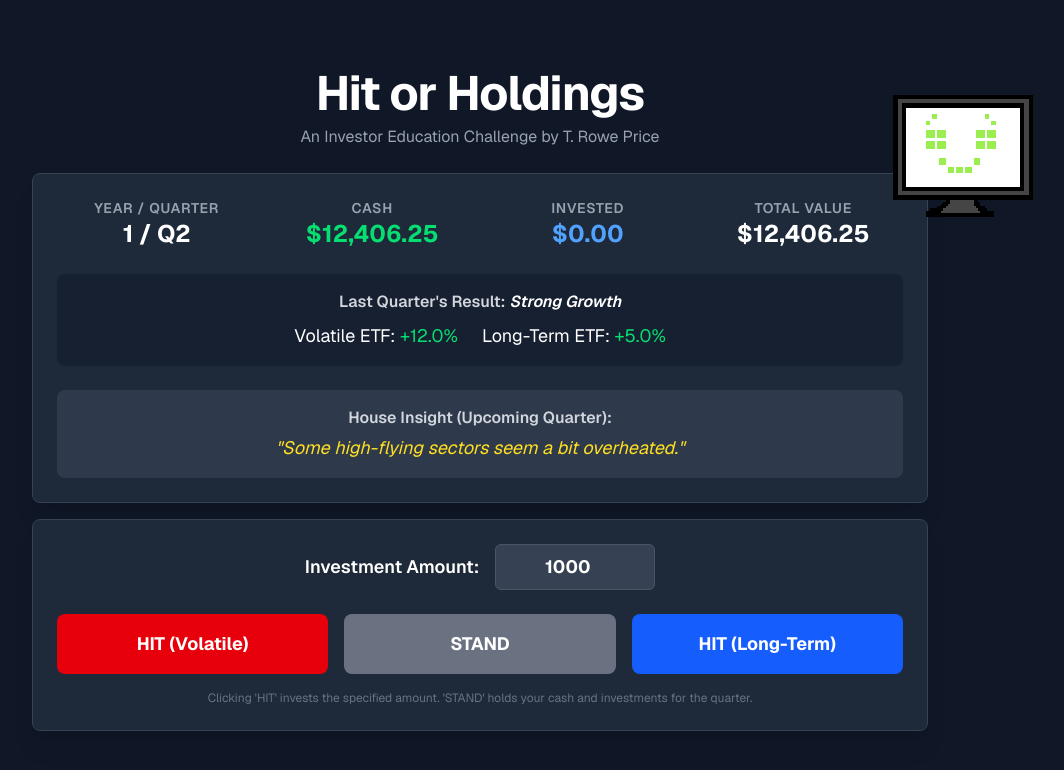
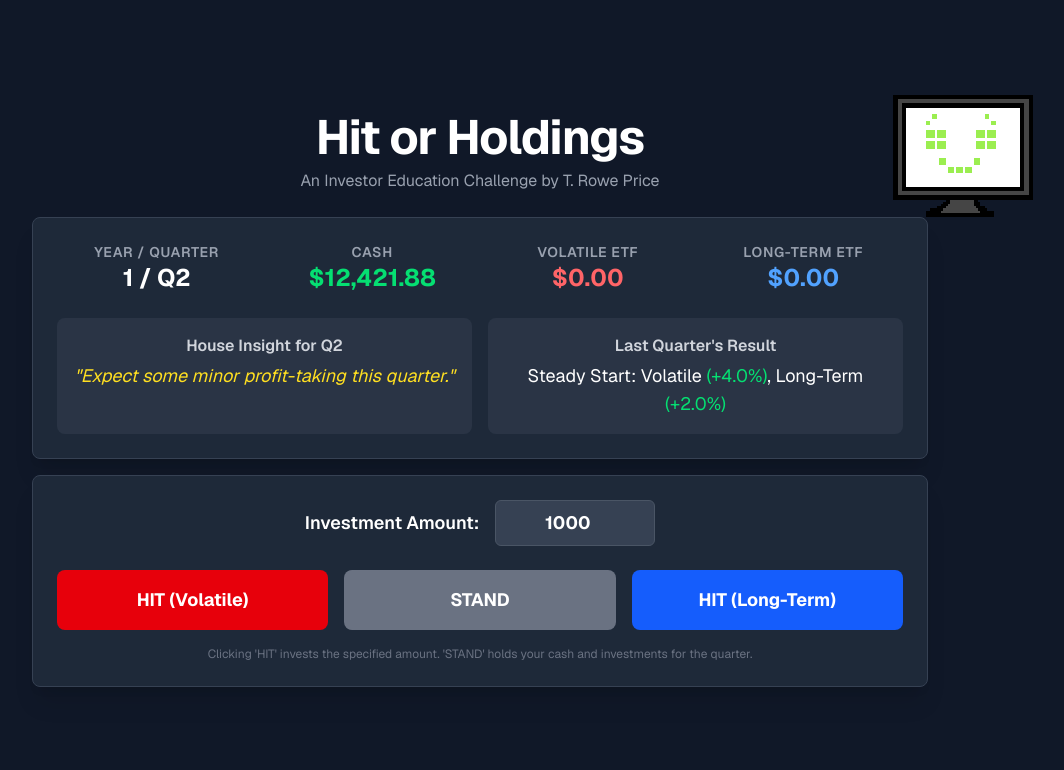
Before and after one commit to csumah/gpcs-hackumbc-2025, a Next.js app: page /game in a window 1280 px wide. Both pictures are taken after a click on the button "STAND". Shown: the top 770 px of the page, without its empty margins (160-1224 px from the left). Built offline with nearby package versions, Linux system fonts and the light colour scheme.

Commit message:
adjusting gamplay logic

```diff
--- a/src/components/card.tsx
+++ b/src/components/card.tsx
@@ -1,4 +1,4 @@
-import { PlayerState, MarketEvent } from '@/lib/gamelogic';
+import { PlayerState, MarketEvent } from '../lib/gamelogic';
 
 interface CardProps {
   gameState: PlayerState;
@@ -13,7 +13,7 @@ const ReturnIndicator = ({ value }: { value: number }) => {
   const sign = isPositive ? '+' : '';
   return (
     <span className={color}>
-      {sign}{(value * 100).toFixed(1)}%
+      ({sign}{(value * 100).toFixed(1)}%)
     </span>
   );
 };
@@ -31,33 +31,35 @@ export default function Card({ gameState, marketEvent, lastEventResult }: CardPr
         </div>
         <div>
           <h3 className="text-sm font-semibold text-gray-400 uppercase tracking-wider">Cash</h3>
-          <p className="text-2xl font-bold text-green-400">${gameState.cash.toLocaleString(undefined, {minimumFractionDigits: 2, maximumFractionDigits: 2})}</p>
+          <p className="text-2xl font-bold text-green-400">${gameState.cash.toLocaleString(undefined, { minimumFractionDigits: 2, maximumFractionDigits: 2 })}</p>
+        </div>
+        {/* UPDATED: Show individual ETF values */}
+        <div>
+          <h3 className="text-sm font-semibold text-gray-400 uppercase tracking-wider">Volatile ETF</h3>
+          <p className="text-2xl font-bold text-red-400">${gameState.investments.volatileETF.toLocaleString(undefined, { minimumFractionDigits: 2, maximumFractionDigits: 2 })}</p>
         </div>
         <div>
-          <h3 className="text-sm font-semibold text-gray-400 uppercase tracking-wider">Invested</h3>
-          <p className="text-2xl font-bold text-blue-400">${totalInvested.toLocaleString(undefined, {minimumFractionDigits: 2, maximumFractionDigits: 2})}</p>
-        </div>
-         <div>
-          <h3 className="text-sm font-semibold text-gray-400 uppercase tracking-wider">Total Value</h3>
-          <p className="text-2xl font-bold text-white">${(gameState.cash + totalInvested).toLocaleString(undefined, {minimumFractionDigits: 2, maximumFractionDigits: 2})}</p>
+          <h3 className="text-sm font-semibold text-gray-400 uppercase tracking-wider">Long-Term ETF</h3>
+          <p className="text-2xl font-bold text-blue-400">${gameState.investments.longTermETF.toLocaleString(undefined, { minimumFractionDigits: 2, maximumFractionDigits: 2 })}</p>
         </div>
       </div>
 
-      {/* Last Quarter's Results */}
-      {lastEventResult && (
-        <div className="bg-gray-900/50 p-4 rounded-lg mb-6 text-center">
-            <h4 className="text-md font-semibold text-gray-300 mb-2">Last Quarter's Result: <span className="italic text-white">{lastEventResult.marketCondition}</span></h4>
-            <div className="flex justify-center gap-6 text-lg">
-                <p>Volatile ETF: <ReturnIndicator value={lastEventResult.volatileReturn} /></p>
-                <p>Long-Term ETF: <ReturnIndicator value={lastEventResult.longTermReturn} /></p>
-            </div>
+      {/* Bottom row for market insights */}
+      <div className="grid grid-cols-1 md:grid-cols-2 gap-4">
+        <div className="text-center bg-gray-700/50 p-4 rounded-lg">
+          <h4 className="text-md font-semibold text-gray-300">House Insight for Q{gameState.quarter}</h4>
+          <p className="text-lg italic text-yellow-300 mt-1">"{marketEvent?.houseInsight}"</p>
         </div>
-      )}
-
-      {/* House Insight for the upcoming quarter */}
-      <div className="text-center bg-gray-700/70 p-4 rounded-lg">
-        <h4 className="text-md font-semibold text-gray-300">House Insight (Upcoming Quarter):</h4>
-        <p className="text-lg italic text-yellow-300 mt-1">"{marketEvent?.houseInsight || 'Awaiting next year...'}"</p>
+        <div className="text-center bg-gray-700/50 p-4 rounded-lg">
+           <h4 className="text-md font-semibold text-gray-300">Last Quarter's Result</h4>
+           {lastEventResult ? (
+            <p className="text-lg mt-1">
+              {lastEventResult.marketCondition}: Volatile <ReturnIndicator value={lastEventResult.volatileReturn} />, Long-Term <ReturnIndicator value={lastEventResult.longTermReturn} />
+            </p>
+          ) : (
+            <p className="text-lg mt-1 text-gray-400">Make your first move to see results.</p>
+          )}
+        </div>
       </div>
     </div>
   );
--- a/src/lib/gamelogic.ts
+++ b/src/lib/gamelogic.ts
@@ -1,13 +1,24 @@
+// src/lib/gamelogic.ts
+
+// --- TYPE DEFINITIONS ---
 // Defines the structure for the player's financial state
 export interface PlayerState {
   year: number;
   quarter: number;
   cash: number;
   investments: {
-    volatileETF: number; // Value invested in the volatile ETF
-    longTermETF: number; // Value invested in the long-term ETF
+    volatileETF: number;
+    longTermETF: number;
   };
-  portfolioHistory: { year: number; value: number }[]; // For the graph
+  savingsOnlyPortfolio: number;
+  portfolioHistory: {
+    year: number;
+    value: number;
+    cash: number;
+    volatileETF: number;
+    longTermETF: number;
+  }[];
+  savingsHistory: { year: number; value: number }[];
   isGameOver: boolean;
 }
 
@@ -15,18 +26,19 @@ export interface PlayerState {
 export interface MarketEvent {
   year: number;
   quarter: number;
-  marketCondition: string; // e.g., "Bull Market", "Correction"
+  marketCondition: string;
   returns: {
-    volatileETF: number; // e.g., 0.1 for +10%
-    longTermETF: number; // e.g., 0.04 for +4%
+    volatileETF: number;
+    longTermETF: number;
   };
-  houseInsight: string; // Vague advice for the player
+  houseInsight: string;
+  misleadingInsight: string;
 }
 
 // Defines the economic conditions for a full year
 export interface EconomicYear {
   year: number;
-  inflation: number; // Yearly inflation rate, constant for all 4 quarters
+  inflation: number;
   events: MarketEvent[];
 }
 
@@ -36,157 +48,135 @@ export type PlayerAction =
   | { type: 'STAND' }
   | { type: 'WITHDRAW'; etf: 'volatileETF' | 'longTermETF'; amount: number };
 
-// --- GAME DATA ---
-// A predefined 5-year data set for a controlled hackathon demo.
+
+// --- NEW GAME DATA WITH 5-YEAR MARKET CYCLE ---
 export const gameData: EconomicYear[] = [
-  // Year 1: A good, but volatile year
+  // Year 1: Normal Market
   {
     year: 1,
-    inflation: 0.03, // 3% inflation
+    inflation: 0.025, // 2.5%
     events: [
-      { year: 1, quarter: 1, marketCondition: "Strong Growth", returns: { volatileETF: 0.12, longTermETF: 0.05 }, houseInsight: "The market is starting the year with strong momentum." },
-      { year: 1, quarter: 2, marketCondition: "Tech Correction", returns: { volatileETF: -0.08, longTermETF: -0.01 }, houseInsight: "Some high-flying sectors seem a bit overheated." },
-      { year: 1, quarter: 3, marketCondition: "Steady Gains", returns: { volatileETF: 0.07, longTermETF: 0.04 }, houseInsight: "Economic fundamentals appear solid and stable." },
-      { year: 1, quarter: 4, marketCondition: "Holiday Rally", returns: { volatileETF: 0.10, longTermETF: 0.06 }, houseInsight: "Consumer spending is high, which could boost the market." },
+      { year: 1, quarter: 1, marketCondition: "Steady Start", returns: { volatileETF: 0.04, longTermETF: 0.02 }, houseInsight: "The year is starting on a stable footing.", misleadingInsight: "Recession fears are looming large." },
+      { year: 1, quarter: 2, marketCondition: "Minor Dip", returns: { volatileETF: -0.02, longTermETF: -0.01 }, houseInsight: "Expect some minor profit-taking this quarter.", misleadingInsight: "This looks like the start of a bull run!" },
+      { year: 1, quarter: 3, marketCondition: "Summer Growth", returns: { volatileETF: 0.05, longTermETF: 0.03 }, houseInsight: "Corporate earnings look solid.", misleadingInsight: "The summer slump seems to be hitting hard." },
+      { year: 1, quarter: 4, marketCondition: "Positive Finish", returns: { volatileETF: 0.06, longTermETF: 0.04 }, houseInsight: "A holiday rally seems likely.", misleadingInsight: "Analysts are predicting a weak end to the year." },
     ],
   },
-  // Year 2: A tougher year with high inflation
+  // Year 2: Good Market
   {
     year: 2,
-    inflation: 0.06, // 6% inflation
+    inflation: 0.035, // 3.5%
     events: [
-      { year: 2, quarter: 1, marketCondition: "Inflation Fears", returns: { volatileETF: -0.05, longTermETF: -0.02 }, houseInsight: "Concerns about rising prices are making investors nervous." },
-      { year: 2, quarter: 2, marketCondition: "Stagnation", returns: { volatileETF: 0.01, longTermETF: 0.005 }, houseInsight: "The market seems to be treading water, unsure of its direction." },
-      { year: 2, quarter: 3, marketCondition: "Bear Market Rally", returns: { volatileETF: 0.08, longTermETF: 0.03 }, houseInsight: "We might be seeing a short-term bounce in a longer downturn." },
-      { year: 2, quarter: 4, marketCondition: "Recession Confirmed", returns: { volatileETF: -0.15, longTermETF: -0.05 }, houseInsight: "Economic data has turned negative, brace for impact." },
+      { year: 2, quarter: 1, marketCondition: "Strong Momentum", returns: { volatileETF: 0.08, longTermETF: 0.04 }, houseInsight: "Investor confidence is building.", misleadingInsight: "The market seems overvalued here." },
+      { year: 2, quarter: 2, marketCondition: "Tech Sector Boost", returns: { volatileETF: 0.12, longTermETF: 0.05 }, houseInsight: "Technology stocks are leading the charge.", misleadingInsight: "Looks like a good time to be in stable assets." },
+      { year: 2, quarter: 3, marketCondition: "Broad Rally", returns: { volatileETF: 0.07, longTermETF: 0.06 }, houseInsight: "The entire market is seeing healthy gains.", misleadingInsight: "International trade tensions could cause a dip." },
+      { year: 2, quarter: 4, marketCondition: "Excellent Year-End", returns: { volatileETF: 0.10, longTermETF: 0.07 }, houseInsight: "The bulls are firmly in control.", misleadingInsight: "A major correction is imminent." },
     ],
   },
-  // Year 3: The recovery begins
+  // Year 3: Peak Market (Bubble)
   {
     year: 3,
-    inflation: 0.04, // 4% inflation
+    inflation: 0.045, // 4.5%
     events: [
-      { year: 3, quarter: 1, marketCondition: "Finding the Bottom", returns: { volatileETF: -0.02, longTermETF: 0.01 }, houseInsight: "Volatility is high, but the worst might be over." },
-      { year: 3, quarter: 2, marketCondition: "Early Recovery", returns: { volatileETF: 0.15, longTermETF: 0.07 }, houseInsight: "Optimism is returning as leading indicators turn positive." },
-      { year: 3, quarter: 3, marketCondition: "Bull Market Begins", returns: { volatileETF: 0.12, longTermETF: 0.06 }, houseInsight: "This looks like the start of a new upward trend." },
-      { year: 3, quarter: 4, marketCondition: "Strong Finish", returns: { volatileETF: 0.11, longTermETF: 0.05 }, houseInsight: "The year is ending on a very positive note for investors." },
+      { year: 3, quarter: 1, marketCondition: "Euphoria", returns: { volatileETF: 0.18, longTermETF: 0.08 }, houseInsight: "It feels like the gains will never stop!", misleadingInsight: "This growth is unsustainable." },
+      { year: 3, quarter: 2, marketCondition: "All-Time Highs", returns: { volatileETF: 0.22, longTermETF: 0.10 }, houseInsight: "New market records are being set daily.", misleadingInsight: "Smart money is starting to pull out." },
+      { year: 3, quarter: 3, marketCondition: "Peak Volatility", returns: { volatileETF: 0.15, longTermETF: 0.05 }, houseInsight: "High risk is bringing high reward, but be wary.", misleadingInsight: "The fundamentals have never been stronger." },
+      { year: 3, quarter: 4, marketCondition: "The Top?", returns: { volatileETF: -0.05, longTermETF: 0.01 }, houseInsight: "The market is showing signs of exhaustion.", misleadingInsight: "This is just a small dip before the next leg up." },
     ],
   },
-    // Year 4: A steady, low-drama year
+  // Year 4: Great Recession
   {
     year: 4,
-    inflation: 0.02, // 2% inflation
+    inflation: 0.01, // 1.0% (Disinflation)
     events: [
-      { year: 4, quarter: 1, marketCondition: "Slow and Steady", returns: { volatileETF: 0.04, longTermETF: 0.02 }, houseInsight: "The market is taking a breather after last year's recovery." },
-      { year: 4, quarter: 2, marketCondition: "Global Growth", returns: { volatileETF: 0.06, longTermETF: 0.03 }, houseInsight: "International markets are performing well, lifting all boats." },
-      { year: 4, quarter: 3, marketCondition: "Summer Lull", returns: { volatileETF: 0.02, longTermETF: 0.01 }, houseInsight: "Trading volume is low and the market is quiet." },
-      { year: 4, quarter: 4, marketCondition: "Modest Gains", returns: { volatileETF: 0.05, longTermETF: 0.03 }, houseInsight: "A calm and positive end to a calm and positive year." },
+      { year: 4, quarter: 1, marketCondition: "The Crash Begins", returns: { volatileETF: -0.25, longTermETF: -0.15 }, houseInsight: "Panic is spreading. There's blood in the streets.", misleadingInsight: "This is a healthy correction." },
+      { year: 4, quarter: 2, marketCondition: "Economic Crisis", returns: { volatileETF: -0.35, longTermETF: -0.20 }, houseInsight: "The economic data is dire. A deep recession is here.", misleadingInsight: "Bargain hunters should be buying now." },
+      { year: 4, quarter: 3, marketCondition: "The Bottom", returns: { volatileETF: -0.10, longTermETF: -0.05 }, houseInsight: "Selling pressure seems to be easing, but fear remains.", misleadingInsight: "The market is heading to zero." },
+      { year: 4, quarter: 4, marketCondition: "A Glimmer of Hope", returns: { volatileETF: 0.05, longTermETF: 0.02 }, houseInsight: "Some investors are cautiously buying the dip.", misleadingInsight: "This is a dead cat bounce. More pain to come." },
     ],
   },
-  // Year 5: One last boom
+  // Year 5: Recovering Market
   {
     year: 5,
-    inflation: 0.025, // 2.5% inflation
+    inflation: 0.02, // 2.0%
     events: [
-      { year: 5, quarter: 1, marketCondition: "New Tech Boom", returns: { volatileETF: 0.18, longTermETF: 0.07 }, houseInsight: "A new technology is capturing the market's imagination." },
-      { year: 5, quarter: 2, marketCondition: "All-Time Highs", returns: { volatileETF: 0.15, longTermETF: 0.06 }, houseInsight: "Investor sentiment is extremely bullish right now." },
-      { year: 5, quarter: 3, marketCondition: "Frothy Market", returns: { volatileETF: -0.05, longTermETF: 0.01 }, houseInsight: "The market seems a bit expensive; a small pullback is healthy." },
-      { year: 5, quarter: 4, marketCondition: "Final Push", returns: { volatileETF: 0.10, longTermETF: 0.04 }, houseInsight: "Can the market end the 5-year simulation on a high note?" },
+      { year: 5, quarter: 1, marketCondition: "Early Recovery", returns: { volatileETF: 0.15, longTermETF: 0.08 }, houseInsight: "Government stimulus is starting to work.", misleadingInsight: "The recovery is fragile and won't last." },
+      { year: 5, quarter: 2, marketCondition: "Confidence Returns", returns: { volatileETF: 0.20, longTermETF: 0.12 }, houseInsight: "The market is healing. Those who bought the dip are rewarded.", misleadingInsight: "This is a bear market rally." },
+      { year: 5, quarter: 3, marketCondition: "New Bull Market?", returns: { volatileETF: 0.12, longTermETF: 0.09 }, houseInsight: "It seems we are back on a path to growth.", misleadingInsight: "Another crash is just around the corner." },
+      { year: 5, quarter: 4, marketCondition: "Strong Finish", returns: { volatileETF: 0.10, longTermETF: 0.07 }, houseInsight: "The recovery is solidifying.", misleadingInsight: "The market is overbought." },
     ],
   },
 ];
 
 
 // --- CORE GAME FUNCTIONS ---
-
-/**
- * Initializes the game state for a new player.
- * @returns The starting PlayerState object.
- */
 export function initializeGame(): PlayerState {
   return {
     year: 1,
     quarter: 1,
-    cash: 10000, // Player starts with $10,000
+    cash: 10000,
     investments: {
       volatileETF: 0,
       longTermETF: 0,
     },
-    portfolioHistory: [{ year: 0, value: 10000 }],
+    savingsOnlyPortfolio: 10000,
+    portfolioHistory: [{ year: 0, value: 10000, cash: 10000, volatileETF: 0, longTermETF: 0 }],
+    savingsHistory: [{ year: 0, value: 10000 }],
     isGameOver: false,
   };
 }
 
-/**
- * Processes a single quarter of the game based on the player's action.
- * @param currentState - The current state of the player's portfolio.
- * @param action - The action the player has chosen for the quarter.
- * @returns The new PlayerState after the quarter is resolved.
- */
 export function processQuarter(
   currentState: PlayerState,
   action: PlayerAction
 ): PlayerState {
-  // Deep copy the state to avoid mutations
   const newState = JSON.parse(JSON.stringify(currentState));
-
-  // If the game is over, do nothing.
   if (newState.isGameOver) return newState;
 
-  // Find the data for the current year and quarter
-  const currentYearData = gameData.find(y => y.year === newState.year);
-  if (!currentYearData) {
-      console.error(`Game data not found for year: ${newState.year}`);
-      newState.isGameOver = true;
-      return newState;
-  }
-  const currentEvent = currentYearData.events.find(e => e.quarter === newState.quarter);
-   if (!currentEvent) {
-      console.error(`Event data not found for year: ${newState.year}, quarter: ${newState.quarter}`);
-      newState.isGameOver = true;
-      return newState;
-  }
+  const currentYearData = gameData.find(y => y.year === newState.year)!;
+  const currentEvent = currentYearData.events.find(e => e.quarter === newState.quarter)!;
 
-  // 1. Add quarterly income ($60k salary / 4 quarters)
   newState.cash += 2500;
+  newState.savingsOnlyPortfolio += 2500;
 
-  // 2. Process the player's action
   if (action.type === 'HIT') {
-    const cost = action.amount > newState.cash ? newState.cash : action.amount; // Ensure player can't invest more cash than they have
+    const cost = Math.min(action.amount, newState.cash);
     if (cost > 0) {
       newState.cash -= cost;
       newState.investments[action.etf] += cost;
     }
   } else if (action.type === 'WITHDRAW') {
-    const amount = action.amount > newState.investments[action.etf] ? newState.investments[action.etf] : action.amount; // Ensure player can't withdraw more than invested
+    const amount = Math.min(action.amount, newState.investments[action.etf]);
     if (amount > 0) {
       newState.investments[action.etf] -= amount;
       newState.cash += amount;
     }
   }
-  // For 'STAND', we simply do nothing with investments this turn.
 
-  // 3. Apply market returns to all existing investments
   newState.investments.volatileETF *= (1 + currentEvent.returns.volatileETF);
   newState.investments.longTermETF *= (1 + currentEvent.returns.longTermETF);
 
-  // 4. Apply inflation to cash. We apply 1/4 of the yearly rate each quarter.
-  newState.cash *= (1 - currentYearData.inflation / 4);
+  const quarterlyInflation = currentYearData.inflation / 4;
+  newState.cash *= (1 - quarterlyInflation);
+  newState.savingsOnlyPortfolio *= (1 - quarterlyInflation);
 
-  // 5. Advance time and handle end-of-year logic
   if (newState.quarter === 4) {
-    // End of year recap logic: calculate total value and add to history for the graph
-    const totalValue = newState.cash + newState.investments.volatileETF + newState.investments.longTermETF;
-    newState.portfolioHistory.push({ year: newState.year, value: totalValue });
+    const totalPlayerValue = newState.cash + newState.investments.volatileETF + newState.investments.longTermETF;
+    newState.portfolioHistory.push({
+      year: newState.year,
+      value: totalPlayerValue,
+      cash: newState.cash,
+      volatileETF: newState.investments.volatileETF,
+      longTermETF: newState.investments.longTermETF,
+    });
+    newState.savingsHistory.push({ year: newState.year, value: newState.savingsOnlyPortfolio });
 
-    // Move to next year
     newState.year += 1;
     newState.quarter = 1;
   } else {
     newState.quarter += 1;
   }
 
-  // 6. Check for game over condition
   if (newState.year > gameData.length) {
     newState.isGameOver = true;
   }
```
Also changed, not shown: package.json (+5 -4 lines), src/app/game/page.tsx (+50 -25 lines), src/components/YearlyRecap.tsx (added, +63 -0 lines), 1 other file (tests, documents, lock files or other folders).
